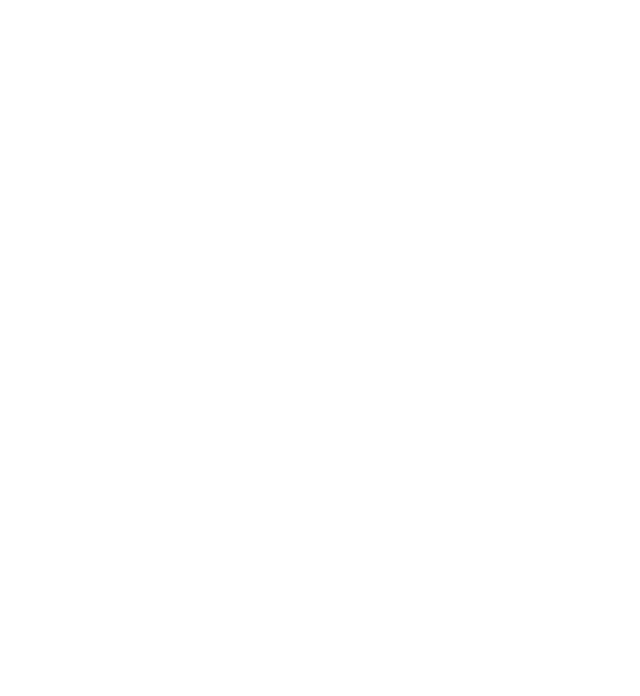
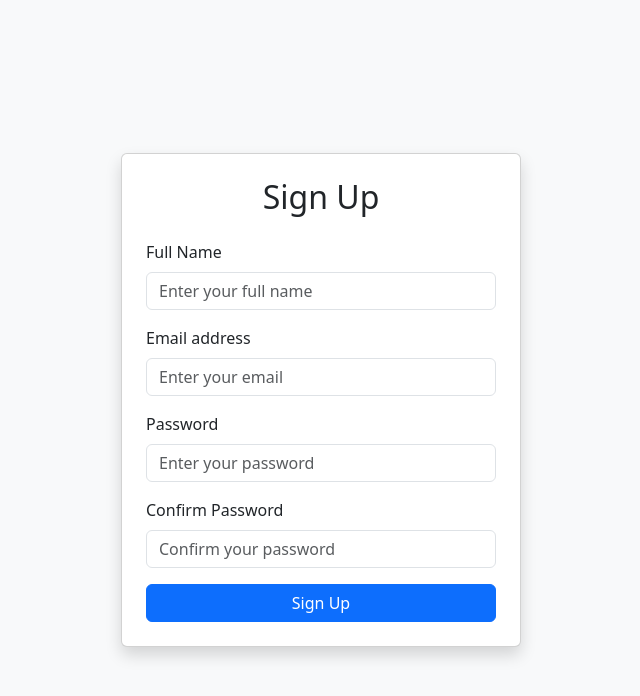
Before and after one commit to KTGhosT/Fixora-User, a React (Vite) app: page /signup in a window 1280 px wide. Before the commit this address had no page. Shown: the top 696 px of the page, without its empty margins (319-959 px from the left). Built offline with nearby package versions, Linux system fonts and the light colour scheme.

Commit message:
Updated - Venu

```diff
--- a/src/App.jsx
+++ b/src/App.jsx
@@ -8,6 +8,9 @@ import Register from "./pages/worker/register";
 import AdminLayout from "./layouts/admin/adminLayout";
 import AdminDashboard from "./pages/admin/Dashboard";
 import ManageUsers from "./pages/admin/ManageUsers";
+import Login from "./pages/auth/Login";
+import Signup from "./pages/auth/Signup";
+
 // You can later add ManageWorkers, ManageWorks, ManageContent
 
 function App() {
@@ -20,6 +23,8 @@ function App() {
         {/* Worker Routes */}
         <Route path="/" element={<Dashboard />} />
         <Route path="/register" element={<Register />} />
+        <Route path="/login" element={<Login />} />
+        <Route path="/signup" element={<Signup />} />
 
         {/* Admin Routes with Nested Layout */}
         <Route path="/admin" element={<AdminLayout />}>
--- a/src/components/admin/footer.jsx
+++ b/src/components/admin/footer.jsx
@@ -0,0 +1,16 @@
+// src/components/admin/Footer.jsx
+import React from "react";
+
+function Footer() {
+  return (
+    <footer className="bg-dark text-white text-center py-3 mt-auto">
+      <div className="container">
+        <small>
+          &copy; {new Date().getFullYear()} Fixora. All Rights Reserved.
+        </small>
+      </div>
+    </footer>
+  );
+}
+
+export default Footer;
--- a/src/layouts/admin/adminLayout.jsx
+++ b/src/layouts/admin/adminLayout.jsx
@@ -3,17 +3,23 @@ import React from "react";
 import { Link, Outlet } from "react-router-dom";
 import { FaUsers, FaTasks, FaUserTie, FaFileAlt, FaHome } from "react-icons/fa";
 import Header from "../../components/admin/header";
+import Footer from "../../components/admin/footer";
 
 function AdminLayout() {
   return (
-    <>
-      <Header /> {/* Your existing header component */}
+    <div className="d-flex flex-column min-vh-100">
+      {/* Full Width Header */}
+      <Header />
 
-      <div className="d-flex" style={{ minHeight: "100vh" }}>
+      {/* Middle: Sidebar + Content */}
+      <div className="d-flex flex-grow-1">
         {/* Sidebar */}
         <nav
-          className="bg-dark text-white p-3 vh-100 position-fixed"
-          style={{ width: "250px", overflowY: "auto" }}
+          className="bg-dark text-white p-3"
+          style={{
+            width: "250px",
+            overflowY: "auto"
+          }}
         >
           <h4 className="mb-4 border-bottom pb-2">Admin Panel</h4>
           <ul className="nav flex-column">
@@ -46,17 +52,15 @@ function AdminLayout() {
         </nav>
 
         {/* Main Content */}
-        <main
-          className="flex-grow-1 p-4"
-          style={{ marginLeft: "250px", overflowY: "auto", minHeight: "100vh" }}
-        >
+        <main className="flex-grow-1 p-4" style={{ overflowY: "auto" }}>
           <Outlet />
         </main>
       </div>
-    </>
+
+      {/* Full Width Footer */}
+      <Footer />
+    </div>
   );
 }
 
-
-
 export default AdminLayout;
--- /dev/null
+++ b/src/pages/auth/Login.jsx
@@ -0,0 +1,95 @@
+// src/pages/auth/Login.jsx
+import React, { useState } from "react";
+import { useNavigate } from "react-router-dom";
+
+function Login() {
+  const navigate = useNavigate();
+  const [formData, setFormData] = useState({ email: "", password: "" });
+  const [error, setError] = useState(null);
+
+  const handleChange = (e) => {
+    setFormData({ ...formData, [e.target.id]: e.target.value });
+  };
+
+  const handleSubmit = async (e) => {
+    e.preventDefault();
+
+    try {
+      const res = await fetch("http://127.0.0.1:8000/api/login", {
+        method: "POST",
+        headers: { "Content-Type": "application/json" },
+        body: JSON.stringify({
+          email: formData.email,
+          password: formData.password,
+        }),
+      });
+
+      const data = await res.json();
+
+      if (res.ok) {
+        // You might want to store auth token here (if you have one)
+        alert("Login successful!");
+        navigate("/"); // Redirect to home or dashboard page
+      } else {
+        setError(data.message || "Login failed");
+      }
+    } catch (err) {
+      setError("Server error");
+    }
+  };
+
+  return (
+    <div
+      className="d-flex justify-content-center align-items-center"
+      style={{ height: "100vh", backgroundColor: "#f8f9fa" }}
+    >
+      <div className="card shadow p-4" style={{ maxWidth: "400px", width: "100%" }}>
+        <h2 className="mb-4 text-center">Login</h2>
+
+        {error && (
+          <div className="alert alert-danger" role="alert">
+            {error}
+          </div>
+        )}
+
+        <form onSubmit={handleSubmit}>
+          <div className="mb-3">
+            <label htmlFor="email" className="form-label">
+              Email address
+            </label>
+            <input
+              type="email"
+              className="form-control"
+              id="email"
+              placeholder="Enter your email"
+              value={formData.email}
+              onChange={handleChange}
+              required
+            />
+          </div>
+
+          <div className="mb-3">
+            <label htmlFor="password" className="form-label">
+              Password
+            </label>
+            <input
+              type="password"
+              className="form-control"
+              id="password"
+              placeholder="Enter your password"
+              value={formData.password}
+              onChange={handleChange}
+              required
+            />
+          </div>
+
+          <button type="submit" className="btn btn-primary w-100">
+            Login
+          </button>
+        </form>
+      </div>
+    </div>
+  );
+}
+
+export default Login;
--- /dev/null
+++ b/src/pages/auth/Signup.jsx
@@ -0,0 +1,128 @@
+import React, { useState } from "react";
+import { useNavigate } from "react-router-dom";
+
+function Signup() {
+  const navigate = useNavigate();
+  const [formData, setFormData] = useState({ name: "", email: "", password: "", confirmPassword: "" });
+  const [error, setError] = useState(null);
+
+  const handleChange = (e) => {
+    setFormData({ ...formData, [e.target.id]: e.target.value });
+  };
+
+  const handleSubmit = async (e) => {
+    e.preventDefault();
+
+    // Simple client-side check for password match
+    if (formData.password !== formData.confirmPassword) {
+      setError("Passwords do not match");
+      return;
+    }
+
+    try {
+      const res = await fetch("http://127.0.0.1:8000/api/signup", {
+        method: "POST",
+        headers: { "Content-Type": "application/json" },
+        body: JSON.stringify({
+          name: formData.name,
+          email: formData.email,
+          password: formData.password,
+          password_confirmation: formData.confirmPassword, // Laravel expects this field
+        }),
+      });
+
+      const data = await res.json();
+
+      if (res.ok) {
+        alert("Signup successful!");
+        navigate("/login"); // <-- Redirect to login page
+      } else {
+        setError(data.errors ? JSON.stringify(data.errors) : "Signup failed");
+      }
+    } catch (err) {
+      setError("Server error");
+    }
+  };
+
+  return (
+    <div
+      className="d-flex justify-content-center align-items-center"
+      style={{ height: "100vh", backgroundColor: "#f8f9fa" }}
+    >
+      <div className="card shadow p-4" style={{ maxWidth: "400px", width: "100%" }}>
+        <h2 className="mb-4 text-center">Sign Up</h2>
+
+        {/* Show error if any */}
+        {error && (
+          <div className="alert alert-danger" role="alert">
+            {error}
+          </div>
+        )}
+
+        <form onSubmit={handleSubmit}>
+          <div className="mb-3">
+            <label htmlFor="name" className="form-label">
+              Full Name
+            </label>
+            <input
+              type="text"
+              className="form-control"
+              id="name"
+              placeholder="Enter your full name"
+              value={formData.name}
+              onChange={handleChange}
+              required
+            />
+          </div>
+          <div className="mb-3">
+            <label htmlFor="email" className="form-label">
+              Email address
+            </label>
+            <input
+              type="email"
+              className="form-control"
+              id="email"
+              placeholder="Enter your email"
+              value={formData.email}
+              onChange={handleChange}
+              required
+            />
+          </div>
+          <div className="mb-3">
+            <label htmlFor="password" className="form-label">
+              Password
+            </label>
+            <input
+              type="password"
+              className="form-control"
+              id="password"
+              placeholder="Enter your password"
+              value={formData.password}
+              onChange={handleChange}
+              required
+            />
+          </div>
+          <div className="mb-3">
+            <label htmlFor="confirmPassword" className="form-label">
+              Confirm Password
+            </label>
+            <input
+              type="password"
+              className="form-control"
+              id="confirmPassword"
+              placeholder="Confirm your password"
+              value={formData.confirmPassword}
+              onChange={handleChange}
+              required
+            />
+          </div>
+          <button type="submit" className="btn btn-primary w-100">
+            Sign Up
+          </button>
+        </form>
+      </div>
+    </div>
+  );
+}
+
+export default Signup;
--- a/src/styles/admin.css
+++ b/src/styles/admin.css
@@ -1,119 +1,23 @@
-/* App.css */
-
-/* Ensure full height for html, body, and root */
-header {
-  position: fixed;
-  top: 0;
-  left: 250px; /* sidebar width */
-  right: 0;
-  height: 60px;
-  background-color: white;
-  z-index: 1100;
-  padding: 1rem;
-  box-shadow: 0 2px 4px rgba(0,0,0,0.1);
+/* Login card animation */
+.login-card {
+  opacity: 0;
+  transform: translateY(20px);
+  animation: fadeSlideUp 0.6s ease forwards;
 }
 
-/* Push content down so it’s not hidden under header */
-.flex-grow-1 {
-  margin-left: 250px; /* sidebar width */
-  margin-top: 60px;   /* header height */
-  min-height: calc(100vh - 60px); /* viewport height minus header */
-  background-color: #fff;
-  padding: 2rem;
-  overflow-y: auto;
+@keyframes fadeSlideUp {
+  to {
+    opacity: 1;
+    transform: translateY(0);
+  }
 }
 
-header {
-  position: fixed;
-  top: 0;
-  left: 250px; /* sidebar width */
-  right: 0;
-  height: 60px;
-  background-color: white;
-  z-index: 1100;
-  padding: 1rem;
-  box-shadow: 0 2px 4px rgba(0,0,0,0.1);
+/* Button hover effect */
+.btn-primary {
+  transition: background-color 0.3s ease, transform 0.2s ease;
 }
 
-/* Push content down so it’s not hidden under header */
-.flex-grow-1 {
-  margin-left: 250px; /* sidebar width */
-  margin-top: 60px;   /* header height */
-  min-height: calc(100vh - 60px); /* viewport height minus header */
-  background-color: #fff;
-  padding: 2rem;
-  overflow-y: auto;
+.btn-primary:hover {
+  background-color: #4a57d3;
+  transform: scale(1.05);
 }
-
-
-/* Sidebar styles */
-.bg-dark {
-  position: fixed;
-  top: 0;
-  left: 0;
-  height: 100vh; /* full viewport height */
-  width: 250px;
-  overflow-y: auto;
-  z-index: 1000;
-}
-
-
-/* Sidebar header */
-.bg-dark h4 {
-  font-weight: 600;
-  letter-spacing: 1px;
-  border-bottom: 1px solid #495057;
-  padding-bottom: 1rem;
-  margin-bottom: 1.5rem;
-  color: #fff;
-}
-
-/* Sidebar navigation links */
-.nav-link {
-  display: flex;
-  align-items: center;
-  font-size: 1rem;
-  padding: 0.5rem 1rem;
-  color: #adb5bd;              /* lighter gray */
-  border-radius: 4px;
-  transition: background-color 0.3s ease, color 0.3s ease;
-  text-decoration: none;
-}
-
-/* Icon inside nav-link */
-.nav-link svg {
-  margin-right: 8px;
-  font-size: 1.2rem;
-}
-
-/* Hover and active nav-link styles */
-.nav-link:hover,
-.nav-link.active {
-  background-color: #495057;
-  color: #fff;
-  text-decoration: none;
-  cursor: pointer;
-}
-
-/* Main content area next to sidebar */
-.flex-grow-1 {
-  margin-left: 250px;
-  margin-top: 60px; /* header height */
-  /* ...other styles */
-}
-
-
-/* Responsive adjustments for small screens */
-@media (max-width: 768px) {
-  .bg-dark {
-    position: relative;        /* Sidebar becomes relative */
-    width: 100%;               /* Full width on mobile */
-    height: auto;
-    box-shadow: none;          /* Remove shadow */
-  }
-
-  .flex-grow-1 {
-    margin-left: 0;            /* Remove margin for mobile */
-    padding: 1rem;
-  }
-}
```
